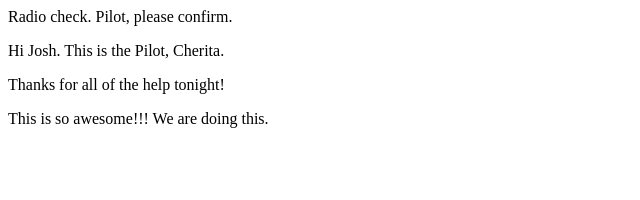
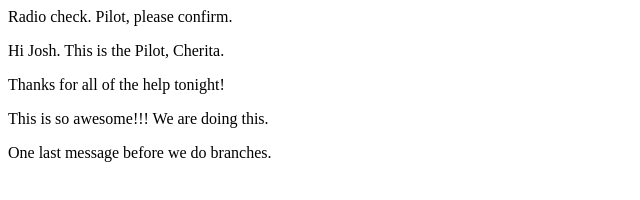
Before and after one commit to lcplloreg/communication-log, a plain HTML site: page index.html in a window 1280 px wide. Shown: the whole page, without its empty margins (0-640 px from the left). Drawn offline with Linux system fonts and the light colour scheme.

Commit message:
Final message added.

```diff
--- a/index.html
+++ b/index.html
@@ -4,5 +4,6 @@
    <p>Hi Josh. This is the Pilot, Cherita.</p>
    <p>Thanks for all of the help tonight!</p>
    <p>This is so awesome!!! We are doing this.</p>
+   <p>One last message before we do branches.</p>
 </body>
 </html>
```
